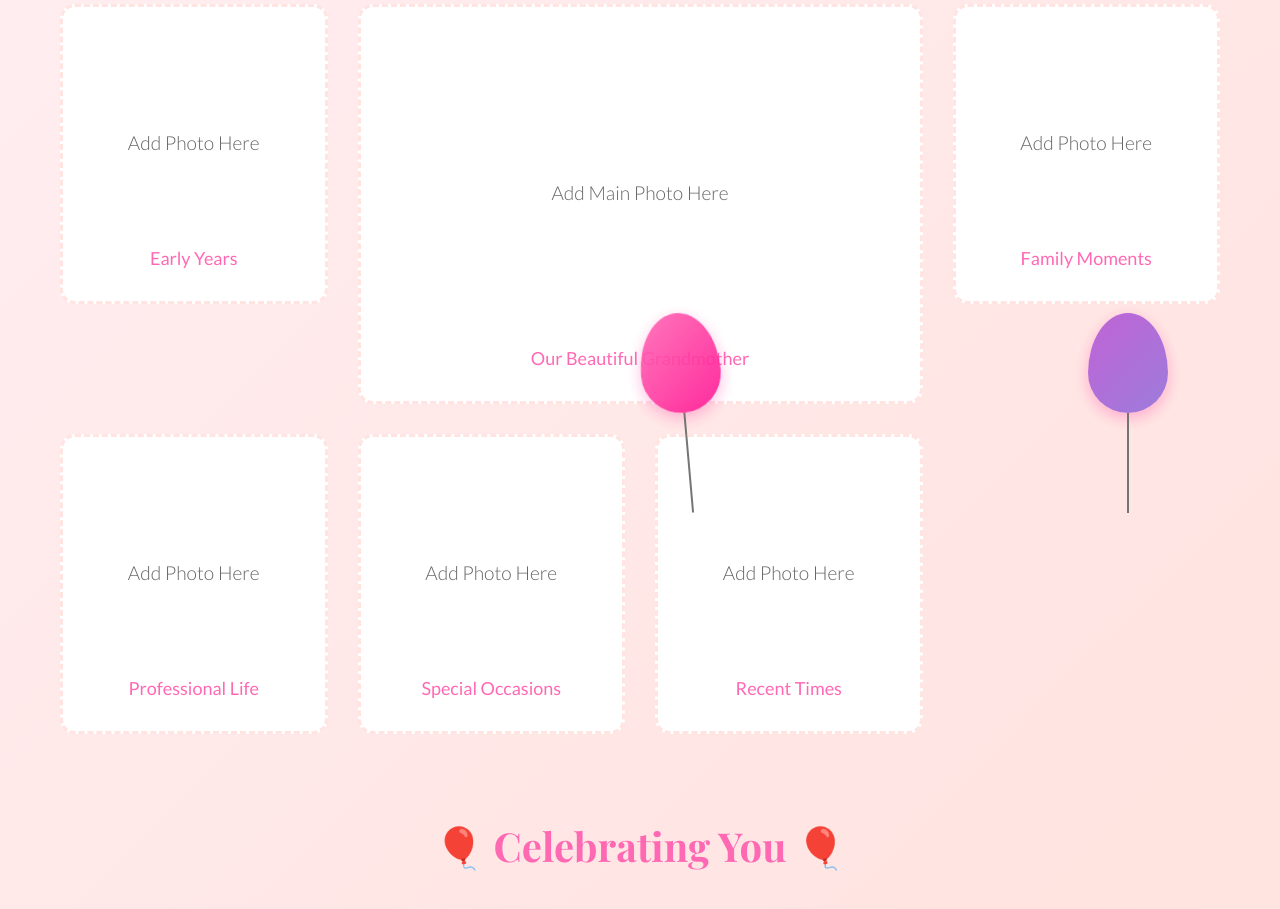
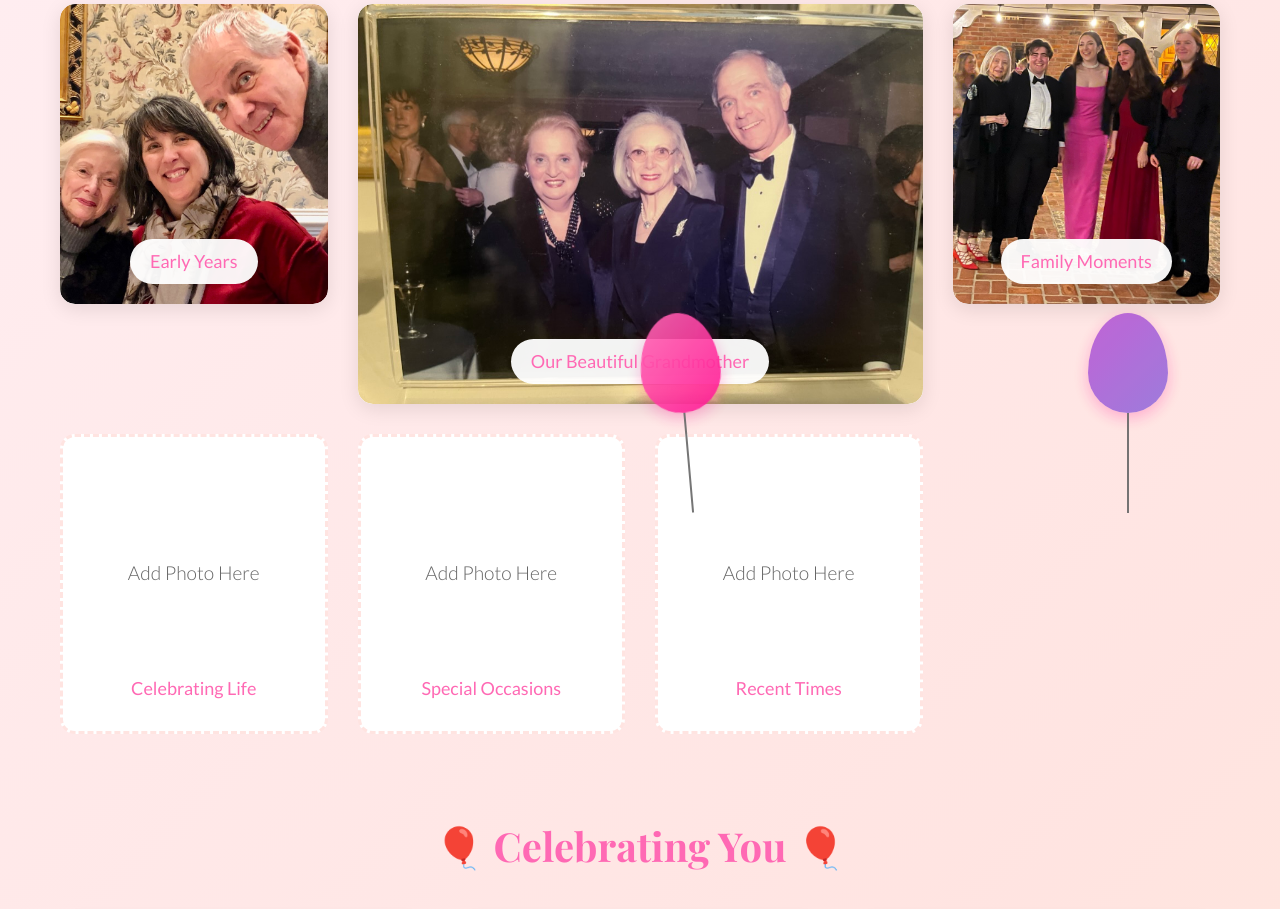
Before and after one commit to daphnehanse11/raina-birthday, a plain HTML site: page index.html in a window 1280 px wide. Shown: the part 637-1546 px from the top of the page. Drawn offline with nearby package versions, Linux system fonts and the light colour scheme.

Commit message:
Add photos and remove last doctor reference
- Added three family photos to the website
- Replaced 'Professional Life' with 'Celebrating Life'
- Enhanced photo styling with proper containers and hover effects

```diff
--- a/index.html
+++ b/index.html
@@ -23,21 +23,21 @@
         <section class="photo-memory-section">
             <h2>🎆 Cherished Memories 🎆</h2>
             <div class="photo-grid">
-                <div class="photo-placeholder">
-                    <div class="placeholder-text">Add Photo Here</div>
+                <div class="photo-container">
+                    <img src="pics/84C232C0-5716-45FD-A5DE-DD56B83029D5.JPG" alt="Granny Raina - Early Years" class="photo">
                     <p class="caption">Early Years</p>
                 </div>
-                <div class="photo-placeholder large">
-                    <div class="placeholder-text">Add Main Photo Here</div>
+                <div class="photo-container large">
+                    <img src="pics/DDE8EA9A-181C-4ED5-B045-8D89DCB5DCE7_1_105_c.jpeg" alt="Our Beautiful Grandmother" class="photo">
                     <p class="caption">Our Beautiful Grandmother</p>
                 </div>
-                <div class="photo-placeholder">
-                    <div class="placeholder-text">Add Photo Here</div>
+                <div class="photo-container">
+                    <img src="pics/E996B9E6-04AD-4EE2-838C-60584C23CE25 copy.JPG" alt="Family Moments" class="photo">
                     <p class="caption">Family Moments</p>
                 </div>
                 <div class="photo-placeholder">
                     <div class="placeholder-text">Add Photo Here</div>
-                    <p class="caption">Professional Life</p>
+                    <p class="caption">Celebrating Life</p>
                 </div>
                 <div class="photo-placeholder">
                     <div class="placeholder-text">Add Photo Here</div>
--- a/styles.css
+++ b/styles.css
@@ -141,7 +141,7 @@ body {
     margin-bottom: 60px;
 }
 
-.photo-placeholder {
+.photo-placeholder, .photo-container {
     background: var(--card-bg);
     border: 3px dashed var(--border-color);
     border-radius: 15px;
@@ -155,14 +155,26 @@ body {
     overflow: hidden;
 }
 
-.photo-placeholder.large {
+.photo-container {
+    border: none;
+    box-shadow: 0 5px 20px rgba(0, 0, 0, 0.1);
+}
+
+.photo-container .photo {
+    width: 100%;
+    height: 100%;
+    object-fit: cover;
+    border-radius: 15px;
+}
+
+.photo-placeholder.large, .photo-container.large {
     grid-column: span 2;
     height: 400px;
 }
 
-.photo-placeholder:hover {
+.photo-placeholder:hover, .photo-container:hover {
     transform: translateY(-5px);
-    box-shadow: 0 10px 25px rgba(139, 71, 137, 0.15);
+    box-shadow: 0 10px 25px rgba(255, 105, 180, 0.2);
 }
 
 .placeholder-text {
```
Also changed, not shown: pics/84C232C0-5716-45FD-A5DE-DD56B83029D5.JPG (added), pics/DDE8EA9A-181C-4ED5-B045-8D89DCB5DCE7_1_105_c.jpeg (added), pics/E996B9E6-04AD-4EE2-838C-60584C23CE25 copy.JPG (added).
